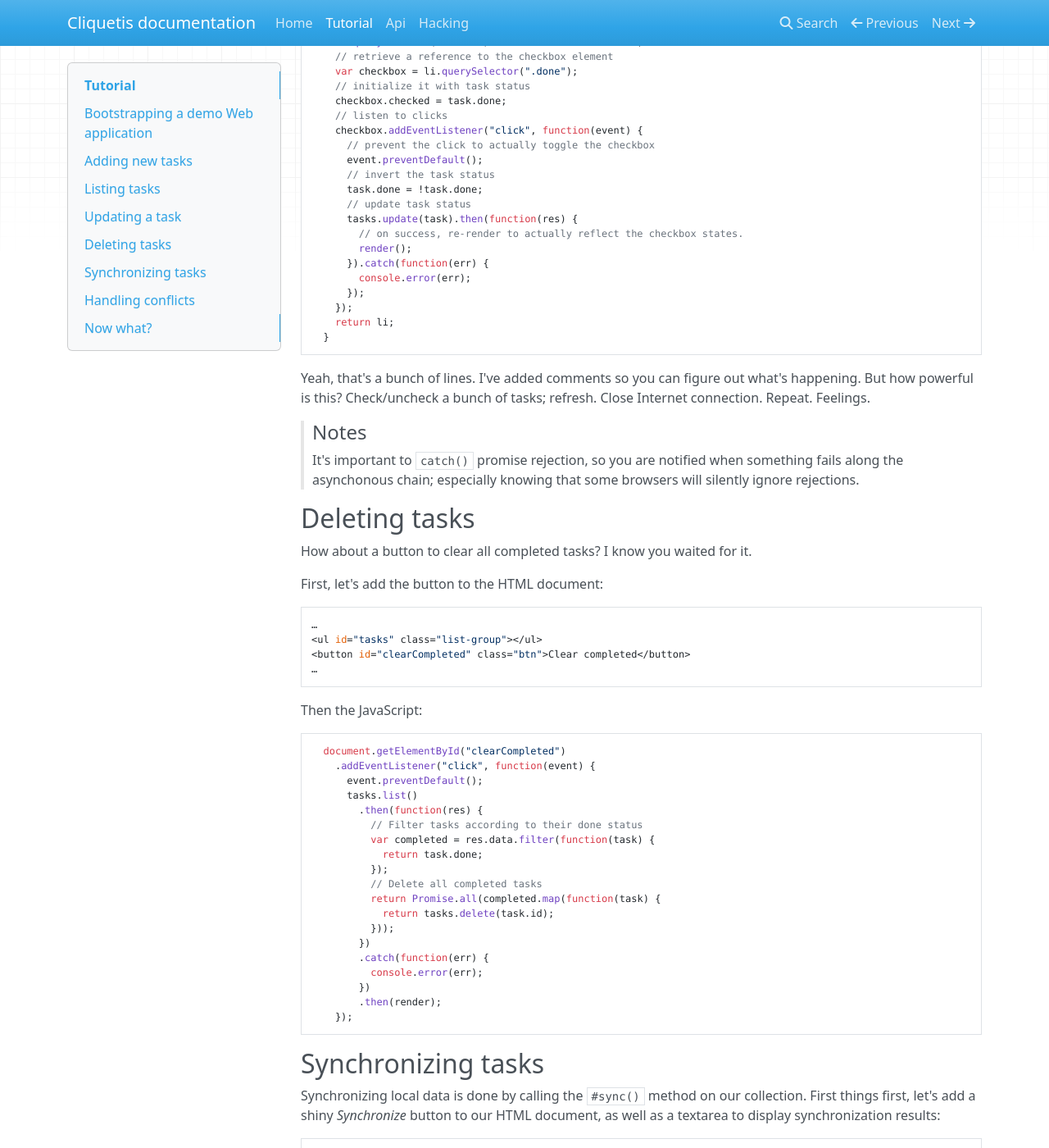
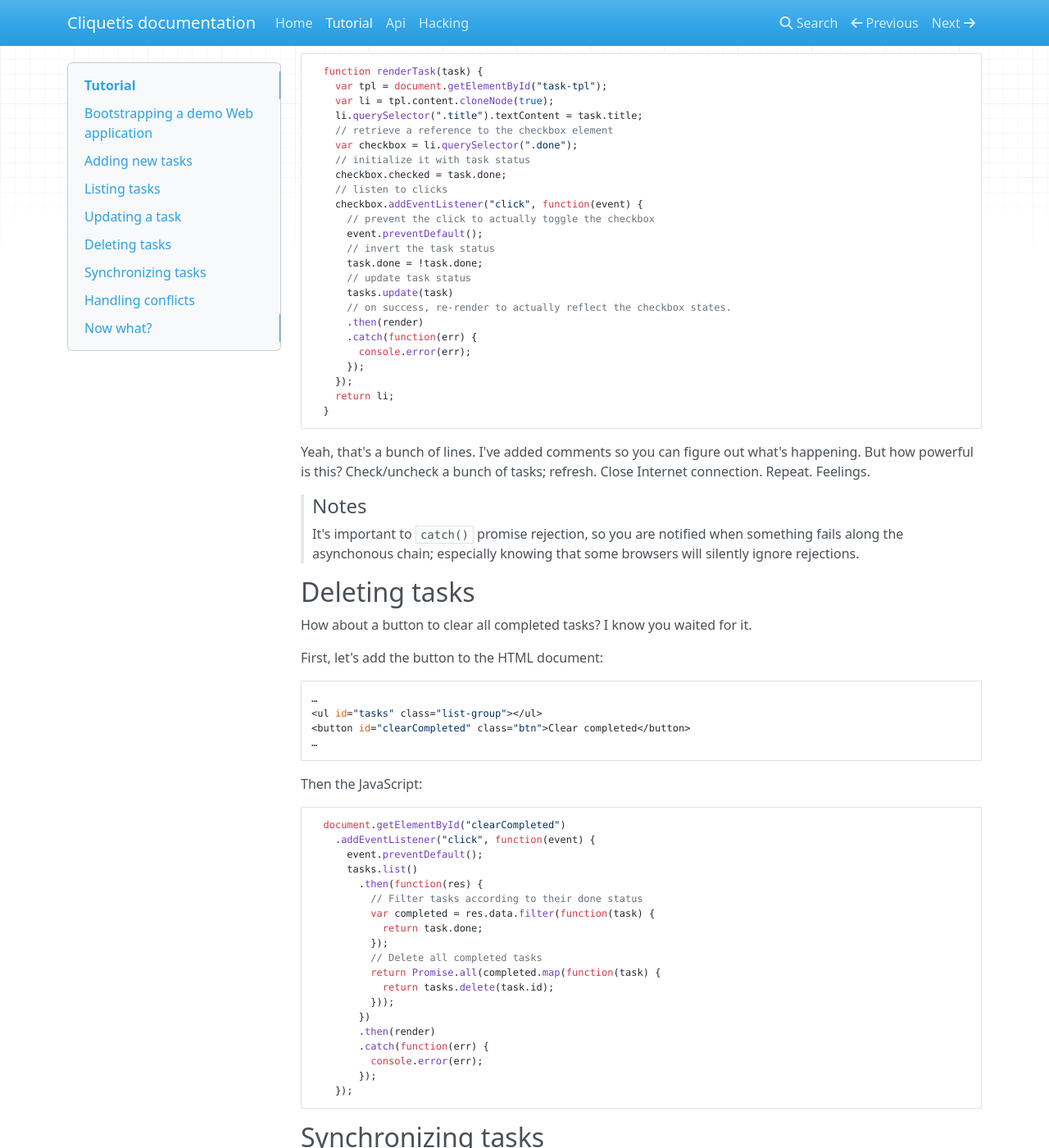
Before and after one commit to Kinto/kinto.js, an MkDocs documentation site: the page built from docs/tutorial.md, in a window 1280 px wide and 1400 px high, scrolled down 6109 px. Shown: the whole window at 82% size. Built offline with MkDocs 1.6.1, drawn with Linux system fonts in a browser that asks for light colours; nearby versions of some CDN libraries; old or Windows-style settings are respelled for this version of MkDocs; some of the changed text lies outside the part shown.

````diff
--- a/docs/tutorial.md
+++ b/docs/tutorial.md
@@ -85,10 +85,12 @@ function main() {
       tasks.create({
         title: event.target.title.value,
         done: false
-      }).then(_ => {
+      })
+      .then(_ => {
         event.target.title.value = "";
         event.target.title.focus();
-      }).catch(function(err) {
+      })
+      .catch(function(err) {
         console.error(err);
       });
     });
@@ -152,7 +156,8 @@ function main() {
   function render() {
     tasks.list().then(function(res) {
       renderTasks(res.data);
-    }).catch(function(err) {
+    })
+    .catch(function(err) {
       console.error(err);
     });
   }
@@ -235,10 +240,10 @@ But that's not enough. We need to listen to clicks made on the checkbox, so we c
       // invert the task status
       task.done = !task.done;
       // update task status
-      tasks.update(task).then(function(res) {
-        // on success, re-render to actually reflect the checkbox states.
-        render();
-      }).catch(function(err) {
+      tasks.update(task)
+      // on success, re-render to actually reflect the checkbox states.
+      .then(render)
+      .catch(function(err) {
         console.error(err);
       });
     });
@@ -282,10 +287,10 @@ Then the JavaScript:
             return tasks.delete(task.id);
           }));
         })
+        .then(render)
         .catch(function(err) {
           console.error(err);
-        })
-        .then(render);
+        });
     });
 ```
 
@@ -485,10 +490,10 @@ Your take really. Let's take the former approach:
             return res;
           }
         })
+        .then(render)
         .catch(function(err) {
           console.error(err);
-        })
-        .then(render);
+        });
     });
 ```
 
````
Also changed, not shown: other parts of docs/tutorial.md (+7 -5 lines), 1 other file.
